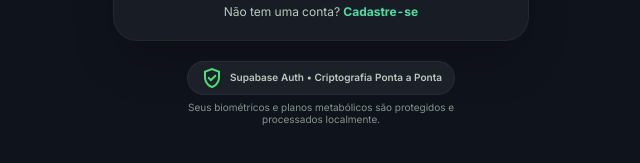
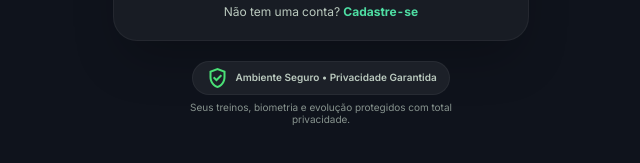
Before and after one commit to LucasCarvalho0/fit-life-IA, a Next.js app: page /login in a window 1280 px wide. Shown: the part 605-768 px from the top of the page, without its empty margins (319-959 px from the left). Built offline with nearby package versions, Linux system fonts and the light colour scheme; no server answers.

Commit message:
refactor: replace technical jargon with user-friendly privacy and security badges

```diff
--- a/src/app/(app)/configuracoes/page.tsx
+++ b/src/app/(app)/configuracoes/page.tsx
@@ -13,7 +13,7 @@ export default function ConfiguracoesPage() {
   const [userEmail, setUserEmail] = useState("carregando...");
   const [avatarUrl, setAvatarUrl] = useState<string | null>(null);
   const [uploading, setUploading] = useState(false);
-  const [syncStatus, setSyncStatus] = useState("Conectado ao Supabase");
+  const [syncStatus, setSyncStatus] = useState("Sincronizado na Nuvem");
 
   // Carregar dados reais do usuário logado
   useEffect(() => {
--- a/src/app/login/page.tsx
+++ b/src/app/login/page.tsx
@@ -418,10 +418,10 @@ export default function LoginPage() {
         <div className="mt-5 flex flex-col items-center gap-1.5 text-center max-w-xs">
           <div className="inline-flex items-center gap-1.5 px-3 py-1 rounded-full bg-surface-container text-on-surface-variant text-[10px] font-semibold border border-white/5">
             <span className="material-symbols-outlined text-[13px] text-tertiary">verified_user</span>
-            <span>Supabase Auth • Criptografia Ponta a Ponta</span>
+            <span>Ambiente Seguro • Privacidade Garantida</span>
           </div>
           <p className="text-[10px] text-on-surface-variant/70 leading-tight">
-            Seus biométricos e planos metabólicos são protegidos e processados localmente.
+            Seus treinos, biometria e evolução protegidos com total privacidade.
           </p>
         </div>
       </main>
--- a/src/app/onboarding/page.tsx
+++ b/src/app/onboarding/page.tsx
@@ -516,7 +516,7 @@ export default function OnboardingPage() {
               </button>
               <p className="text-[10px] text-center text-on-surface-variant flex items-center justify-center gap-1 opacity-70">
                 <span className="material-symbols-outlined text-[12px]">lock</span>
-                <span>Protegido por RLS no Supabase &amp; criptografia local de ponta a ponta</span>
+                <span>Seus dados físicos e biométricos protegidos com total privacidade</span>
               </p>
             </div>
           </div>
```
